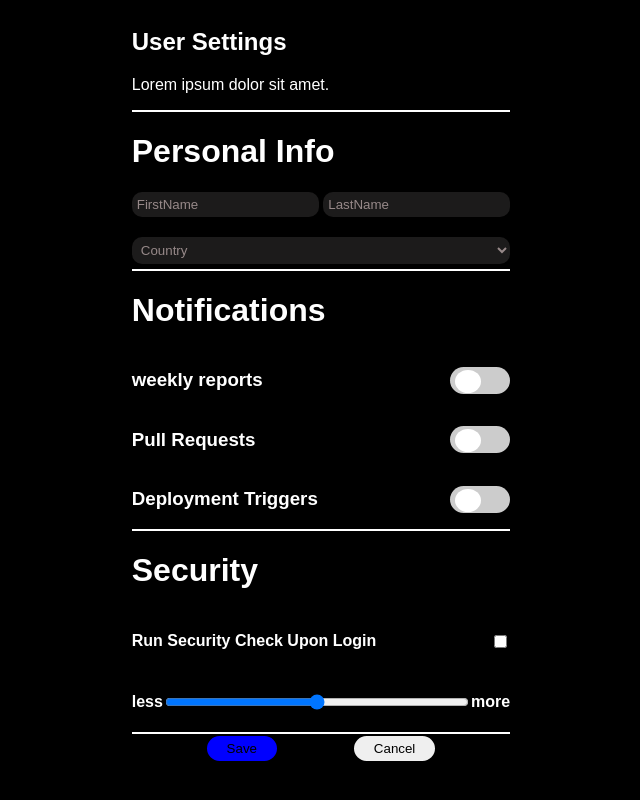
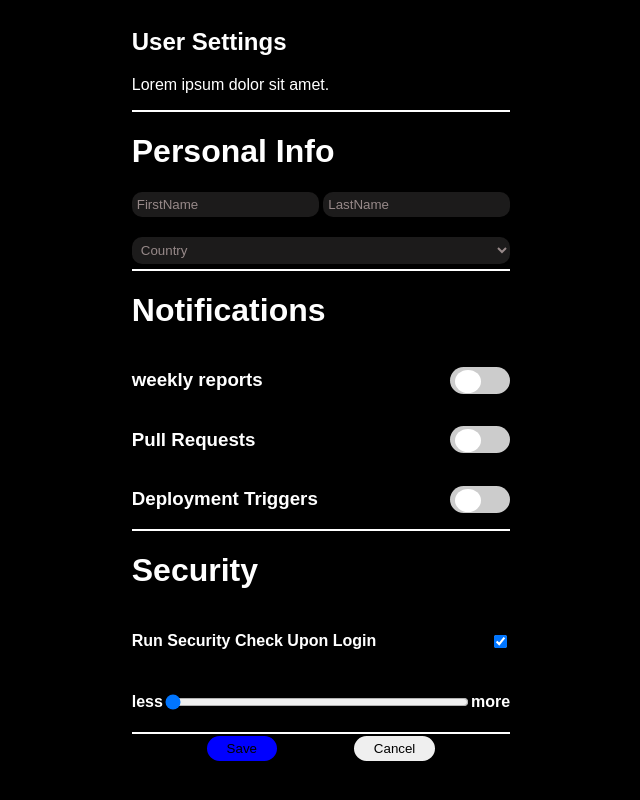
Before and after one commit to AbiodunB24/DOM_NEW, a plain HTML site: page index.html in a window 1280 px wide. Shown: the whole page, without its empty margins (319-959 px from the left). Drawn offline with Linux system fonts and the light colour scheme.

Commit message:
fixed default range and checked

```diff
--- a/index.html
+++ b/index.html
@@ -37,7 +37,13 @@
           />
         </div>
 
-        <select required  aria-required="true" name="" class="country" id="country">
+        <select
+          required
+          aria-required="true"
+          name=""
+          class="country"
+          id="country"
+        >
           <option value="" disabled selected hidden>Country</option>
           <option value="USA">USA</option>
           <option value="Canada">Canada</option>
@@ -57,7 +63,7 @@
         <div class="notify">
           <h3>Pull Requests</h3>
           <!-- Rounded switch -->
-          <label  class="switch">
+          <label class="switch">
             <input id="pull" type="checkbox" />
             <span class="slider round"></span>
           </label>
@@ -65,8 +71,8 @@
         <div class="notify">
           <h3>Deployment Triggers</h3>
           <!-- Rounded switch -->
-          <label  class="switch">
-            <input id="deployment"type="checkbox" />
+          <label class="switch">
+            <input id="deployment" type="checkbox" />
             <span class="slider round"></span>
           </label>
         </div>
@@ -75,11 +81,11 @@
         <h1>Security</h1>
         <div class="checkbox">
           <h4>Run Security Check Upon Login</h4>
-          <input id="security" type="checkbox" />
+          <input checked id="security" type="checkbox" />
         </div>
         <div class="range">
           <h4>less</h4>
-          <input id="range" type="range" class="sliderr" />
+          <input id="range" value="0" type="range" class="sliderr" />
           <h4>more</h4>
         </div>
       </div>
```
